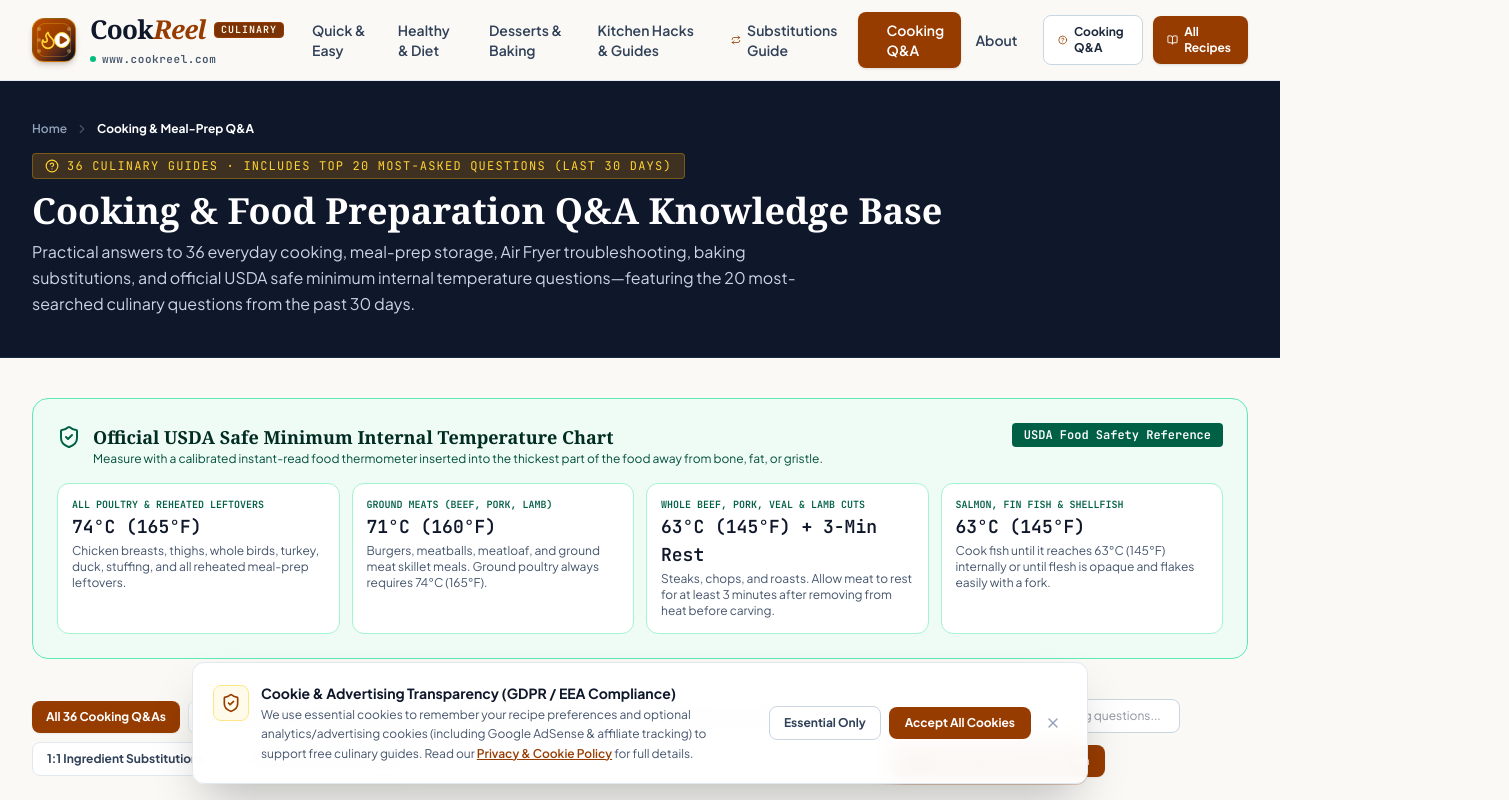
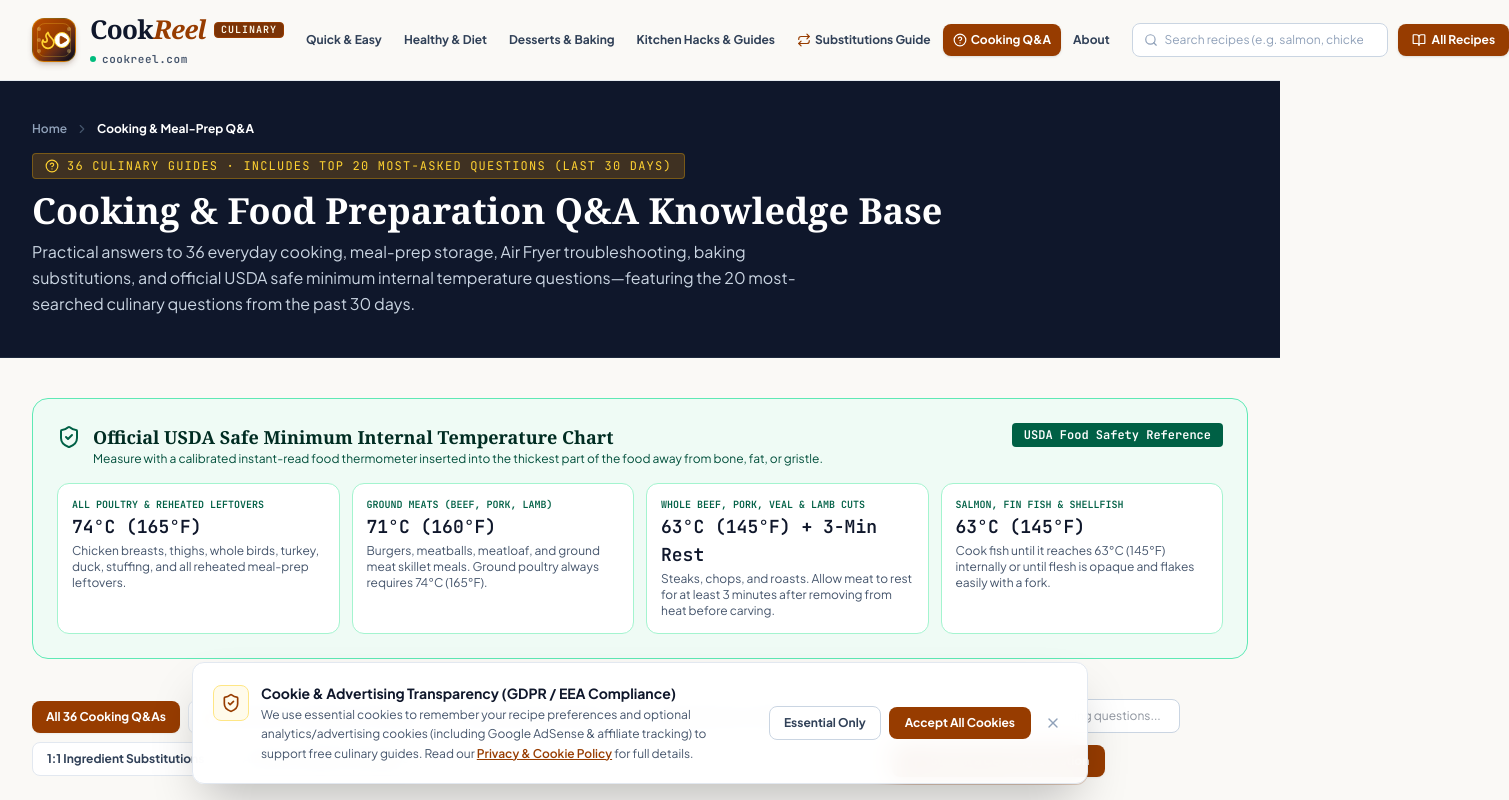
Before and after one commit to JOLTER85/cookreel, a Next.js app: page /qa in a window 1280 px wide. Shown: the top 800 px of the page, 1509 px wide, since content can reach past the window. Built offline with nearby package versions, Linux system fonts and the light colour scheme.

Commit message:
feat: add site-wide search and update header UI
Implement global search functionality in the header with URL parameter support. Refactor the site header layout and update the recipe detail banner design for improved navigation and visual hierarchy.

```diff
--- a/app/page.tsx
+++ b/app/page.tsx
@@ -77,6 +77,15 @@ export default function CookReelHomePage() {
 
   useEffect(() => {
     let active = true;
+    if (typeof window !== 'undefined') {
+      const params = new URLSearchParams(window.location.search);
+      const qParam = params.get('q');
+      if (qParam) {
+        setTimeout(() => {
+          if (active) setSearchQuery(qParam);
+        }, 0);
+      }
+    }
     fetch('/api/recipes')
       .then((res) => res.json())
       .then((data) => {
@@ -192,23 +201,14 @@ export default function CookReelHomePage() {
       <SiteHeader
         activePath="/"
         rightSlot={
-          <>
-            <Link
-              href="/qa"
-              className="hidden sm:inline-flex items-center gap-1.5 px-3.5 py-2 rounded-lg border border-slate-300 bg-white hover:border-amber-800 text-xs font-bold text-slate-800 transition-colors"
-            >
-              <HelpCircle className="w-3.5 h-3.5 text-amber-800" />
-              <span>Cooking Q&amp;A</span>
-            </Link>
           <button
             type="button"
             onClick={() => setSubmitModalOpen(true)}
-              className="inline-flex items-center gap-1.5 px-3.5 py-2 rounded-lg bg-amber-800 hover:bg-amber-700 text-white text-xs font-bold transition-colors shadow-sm"
+            className="inline-flex items-center gap-1.5 px-3.5 py-2 rounded-lg bg-amber-800 hover:bg-amber-700 text-white text-xs font-bold transition-colors shadow-sm shrink-0"
           >
             <Plus className="w-3.5 h-3.5" />
             <span>Submit Recipe</span>
           </button>
-          </>
         }
       />
 
@@ -362,7 +362,10 @@ export default function CookReelHomePage() {
         </section>
 
         {/* SECTION 1: 4-PILLAR SITE ARCHITECTURE & STANDALONE RECIPE DIRECTORY */}
-        <section className="py-12 border-b border-slate-200/80 bg-white">
+        <section
+          id="recipe-directory"
+          className="py-12 border-b border-slate-200/80 bg-white"
+        >
           <div className="mx-auto max-w-[1440px] px-4 sm:px-8">
             <div className="flex flex-col md:flex-row md:items-end justify-between gap-4 mb-8">
               <div>
--- a/components/CookReelBrandLogo.tsx
+++ b/components/CookReelBrandLogo.tsx
@@ -95,7 +95,7 @@ export function CookReelBrandLogo({
                 isDark ? 'text-amber-300/90' : 'text-slate-600'
               }`}
             >
-              www.cookreel.com
+              cookreel.com
             </span>
             {showTagline && (
               <span
--- a/components/SiteHeaderFooter.tsx
+++ b/components/SiteHeaderFooter.tsx
@@ -1,5 +1,8 @@
-import React from 'react';
+'use client';
+
+import React, { useState } from 'react';
 import Link from 'next/link';
+import { useRouter } from 'next/navigation';
 import {
   HelpCircle,
   Mail,
@@ -7,8 +10,15 @@ import {
   ExternalLink,
   BookOpen,
   Repeat,
+  Search,
+  Clock,
+  ChevronRight,
 } from 'lucide-react';
-import { SITE_ARCHITECTURE, SOCIAL_LINKS } from '@/lib/cookreel-data';
+import {
+  SITE_ARCHITECTURE,
+  SOCIAL_LINKS,
+  COOKREEL_RECIPES,
+} from '@/lib/cookreel-data';
 import { CookReelBrandLogo } from '@/components/CookReelBrandLogo';
 
 export function SiteHeader({
@@ -19,12 +29,41 @@ export function SiteHeader({
   rightSlot?: React.ReactNode;
 }) {
   const substitutionsSlug = '/substitutions';
+  const router = useRouter();
+  const [headerSearch, setHeaderSearch] = useState('');
+  const [searchFocused, setSearchFocused] = useState(false);
+
+  const matchingRecipes =
+    headerSearch.trim().length >= 1
+      ? COOKREEL_RECIPES.filter((r) => {
+          const q = headerSearch.trim().toLowerCase();
+          return (
+            r.titleEn.toLowerCase().includes(q) ||
+            r.subtitleEn.toLowerCase().includes(q) ||
+            r.categoryLabelEn.toLowerCase().includes(q) ||
+            r.ingredientsEn.some((i) => i.item.toLowerCase().includes(q))
+          );
+        }).slice(0, 6)
+      : [];
+
+  const handleHeaderSearchSubmit = (e: React.FormEvent) => {
+    e.preventDefault();
+    const q = headerSearch.trim();
+    if (!q) return;
+    if (matchingRecipes.length === 1) {
+      setSearchFocused(false);
+      router.push(`/recipes/${matchingRecipes[0].slug}`);
+      return;
+    }
+    setSearchFocused(false);
+    router.push(`/?q=${encodeURIComponent(q)}#recipe-directory`);
+  };
 
   return (
     <header className="sticky top-0 z-40 border-b border-slate-200/80 bg-[#FAF9F6]/95 backdrop-blur-md">
-      <div className="mx-auto max-w-[1440px] px-4 sm:px-8 h-20 flex items-center justify-between gap-4">
-        <div className="flex items-center gap-3">
-          <Link href="/" aria-label="CookReel Home — www.cookreel.com">
+      <div className="mx-auto max-w-[1440px] px-4 sm:px-8 h-20 flex items-center justify-between gap-3">
+        <div className="flex items-center gap-3 shrink-0">
+          <Link href="/" aria-label="CookReel Home — cookreel.com">
             <CookReelBrandLogo
               theme="light"
               size="md"
@@ -37,7 +76,7 @@ export function SiteHeader({
         {/* Clean Main Navigation with Real Indexable URLs + Substitutions Guide */}
         <nav
           aria-label="Primary Categories"
-          className="hidden xl:flex items-center gap-1 text-sm font-semibold text-slate-700"
+          className="hidden xl:flex items-center gap-0.5 text-xs font-bold text-slate-700"
         >
           {SITE_ARCHITECTURE.map((cat) => {
             const href = `/category/${cat.slug}`;
@@ -46,7 +85,7 @@ export function SiteHeader({
               <Link
                 key={cat.slug}
                 href={href}
-                className={`px-3 py-2 rounded-lg transition-colors flex items-center gap-1.5 ${
+                className={`px-2.5 py-2 rounded-lg transition-colors flex items-center gap-1 whitespace-nowrap ${
                   isActive
                     ? 'bg-amber-800 text-white shadow-sm'
                     : 'hover:text-amber-800 hover:bg-amber-50/70'
@@ -58,29 +97,37 @@ export function SiteHeader({
           })}
           <Link
             href={substitutionsSlug}
-            className={`px-3 py-2 rounded-lg transition-colors flex items-center gap-1.5 ${
+            className={`px-2.5 py-2 rounded-lg transition-colors flex items-center gap-1 whitespace-nowrap ${
               activePath === substitutionsSlug
                 ? 'bg-amber-800 text-white shadow-sm'
                 : 'hover:text-amber-800 hover:bg-amber-50/70'
             }`}
           >
-            <Repeat className="w-3.5 h-3.5 text-amber-800" />
+            <Repeat
+              className={`w-3.5 h-3.5 ${
+                activePath === substitutionsSlug ? 'text-white' : 'text-amber-800'
+              }`}
+            />
             <span>Substitutions Guide</span>
           </Link>
           <Link
             href="/qa"
-            className={`px-3 py-2 rounded-lg transition-colors flex items-center gap-1.5 ${
+            className={`px-2.5 py-2 rounded-lg transition-colors flex items-center gap-1 whitespace-nowrap ${
               activePath === '/qa'
                 ? 'bg-amber-800 text-white shadow-sm'
                 : 'hover:text-amber-800 hover:bg-amber-50/70'
             }`}
           >
-            <HelpCircle className="w-4 h-4 text-amber-800" />
+            <HelpCircle
+              className={`w-3.5 h-3.5 ${
+                activePath === '/qa' ? 'text-white' : 'text-amber-800'
+              }`}
+            />
             <span>Cooking Q&amp;A</span>
           </Link>
           <Link
             href="/about"
-            className={`px-2.5 py-2 rounded-lg transition-colors ${
+            className={`px-2.5 py-2 rounded-lg transition-colors whitespace-nowrap ${
               activePath === '/about'
                 ? 'bg-amber-800 text-white shadow-sm'
                 : 'hover:text-amber-800 hover:bg-amber-50/70'
@@ -90,26 +137,83 @@ export function SiteHeader({
           </Link>
         </nav>
 
+        {/* Global Recipe Search Bar + Action Slot (No Duplicate Cooking Q&A Button) */}
         <div className="flex items-center gap-2.5">
+          <div className="relative">
+            <form onSubmit={handleHeaderSearchSubmit} className="relative">
+              <Search className="w-3.5 h-3.5 text-slate-400 absolute left-3 top-1/2 -translate-y-1/2 pointer-events-none" />
+              <input
+                type="search"
+                value={headerSearch}
+                onFocus={() => setSearchFocused(true)}
+                onBlur={() => setTimeout(() => setSearchFocused(false), 180)}
+                onChange={(e) => {
+                  setHeaderSearch(e.target.value);
+                  setSearchFocused(true);
+                }}
+                placeholder="Search recipes (e.g. salmon, chicken)..."
+                aria-label="Search recipes or ingredients"
+                className="w-44 sm:w-56 md:w-64 pl-8 pr-3 py-2 rounded-lg border border-slate-300 bg-white text-xs text-slate-900 placeholder:text-slate-400 focus:outline-none focus:border-amber-800 focus:ring-2 focus:ring-amber-800/15 transition-all"
+              />
+            </form>
+
+            {/* Instant Recipe Search Results Dropdown */}
+            {searchFocused && headerSearch.trim().length >= 1 && (
+              <div className="absolute right-0 mt-2 w-80 sm:w-96 rounded-xl border border-slate-200 bg-white shadow-2xl z-50 overflow-hidden">
+                <div className="px-3.5 py-2 bg-[#FAF9F6] border-b border-slate-200 flex items-center justify-between text-[11px] font-mono text-slate-500">
+                  <span>Matching Recipes ({matchingRecipes.length})</span>
+                  <span>Press Enter to search</span>
+                </div>
+                {matchingRecipes.length === 0 ? (
+                  <div className="p-4 text-xs text-slate-500">
+                    No recipes found for &ldquo;{headerSearch}&rdquo;. Try searching for{' '}
+                    <span className="font-semibold text-slate-700">
+                      chicken, salmon, pasta, keto, or lentil
+                    </span>
+                    .
+                  </div>
+                ) : (
+                  <ul className="divide-y divide-slate-100 max-h-80 overflow-y-auto">
+                    {matchingRecipes.map((rec) => (
+                      <li key={rec.id}>
+                        <Link
+                          href={`/recipes/${rec.slug}`}
+                          onClick={() => setSearchFocused(false)}
+                          className="px-3.5 py-2.5 hover:bg-amber-50/70 flex items-center justify-between gap-3 transition-colors group"
+                        >
+                          <div className="min-w-0">
+                            <div className="text-xs font-bold text-slate-900 group-hover:text-amber-800 truncate">
+                              {rec.titleEn}
+                            </div>
+                            <div className="text-[11px] text-slate-500 flex items-center gap-2 mt-0.5 font-mono">
+                              <span>{rec.categoryLabelEn.split('·')[0]}</span>
+                              <span>•</span>
+                              <span className="inline-flex items-center gap-1">
+                                <Clock className="w-3 h-3 text-amber-800" />
+                                {rec.prepMinutes + rec.cookMinutes}m
+                              </span>
+                            </div>
+                          </div>
+                          <ChevronRight className="w-4 h-4 text-slate-400 group-hover:text-amber-800 shrink-0" />
+                        </Link>
+                      </li>
+                    ))}
+                  </ul>
+                )}
+              </div>
+            )}
+          </div>
+
           {rightSlot ? (
             rightSlot
           ) : (
-            <>
-              <Link
-                href="/qa"
-                className="inline-flex items-center gap-1.5 px-3.5 py-2 rounded-lg border border-slate-300 bg-white hover:border-amber-800 text-xs font-bold text-slate-800 transition-colors"
-              >
-                <HelpCircle className="w-3.5 h-3.5 text-amber-800" />
-                <span>Cooking Q&amp;A</span>
-              </Link>
             <Link
               href="/"
-                className="inline-flex items-center gap-1.5 px-3.5 py-2 rounded-lg bg-amber-800 hover:bg-amber-700 text-white text-xs font-bold transition-colors shadow-sm"
+              className="hidden sm:inline-flex items-center gap-1.5 px-3.5 py-2 rounded-lg bg-amber-800 hover:bg-amber-700 text-white text-xs font-bold transition-colors shadow-sm shrink-0"
             >
               <BookOpen className="w-3.5 h-3.5" />
               <span>All Recipes</span>
             </Link>
-            </>
           )}
         </div>
       </div>
```
Also changed, not shown: components/RecipeDetailClient.tsx (+64 -19 lines). Lines whose indentation alone changed are shown as unchanged.
